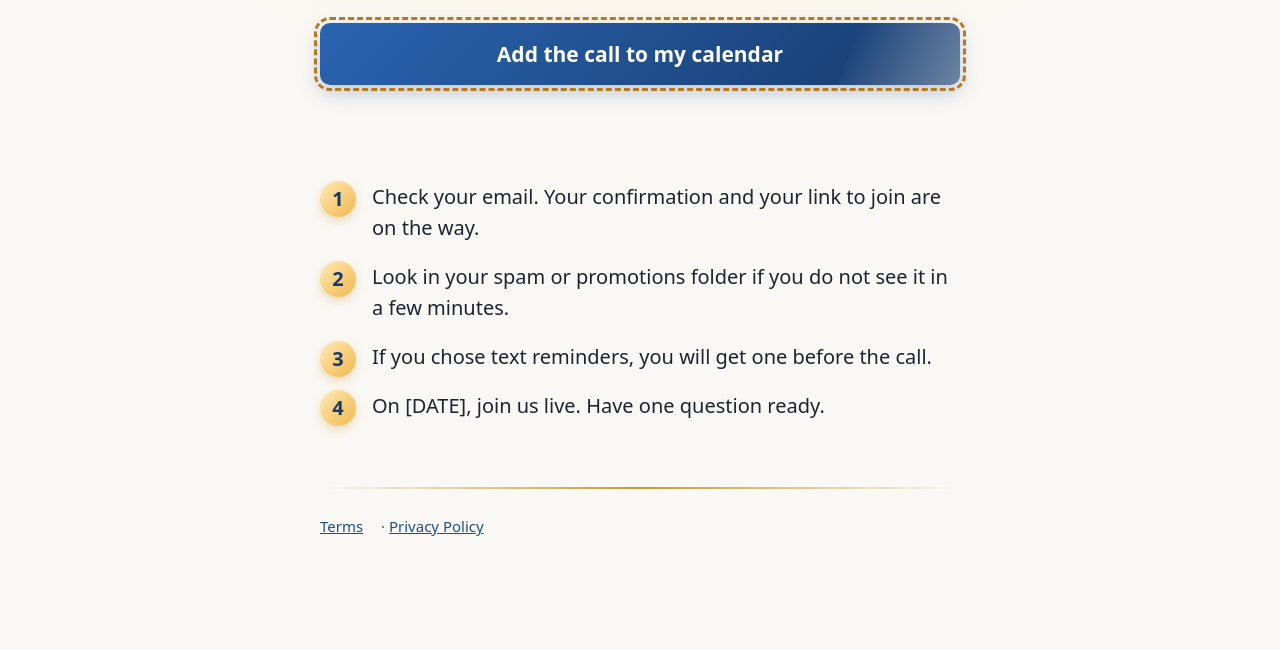
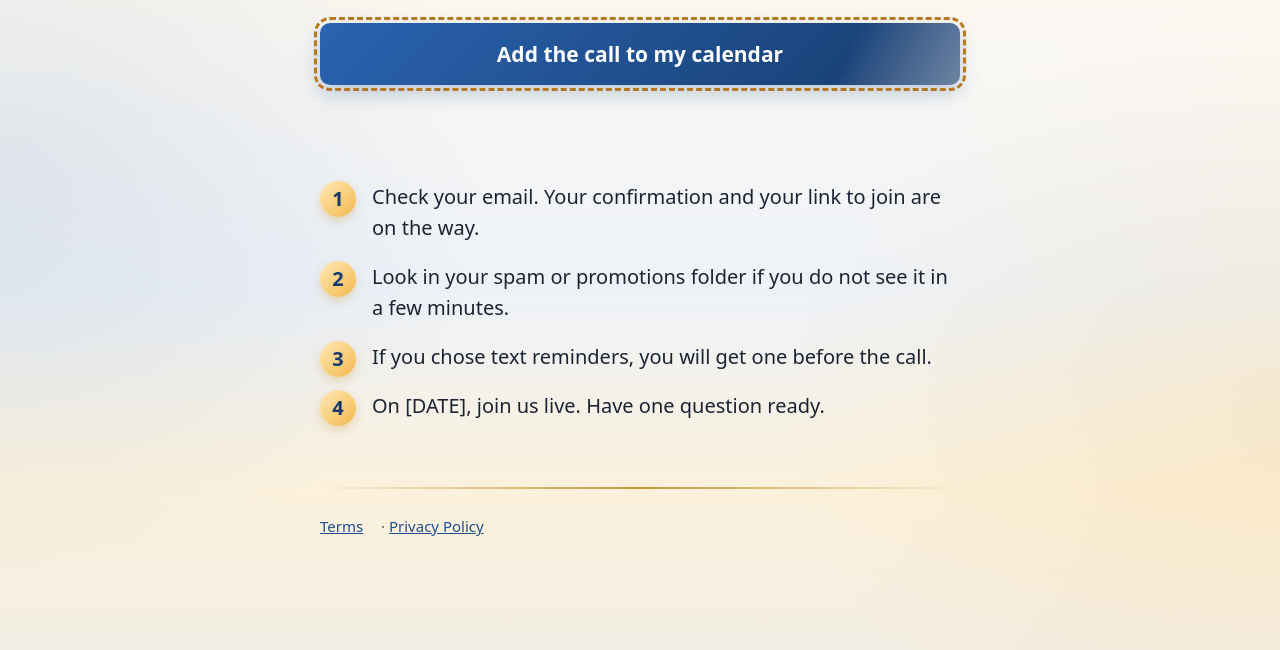
Before and after one commit to CriticalClientele/creator-brand-call, a plain HTML site: page thank-you.html in a window 1280 px wide. Shown: the part 150-800 px from the top of the page. Drawn offline with Linux system fonts and the light colour scheme.

Commit message:
Full-page background gradient
Co-Authored-By: Claude Opus 5.5 <noreply@anthropic.com>

```diff
--- a/styles.css
+++ b/styles.css
@@ -89,7 +89,13 @@ footer .small a{margin-right:14px}
 }
 html{scroll-behavior:smooth}
 body{overflow-x:hidden;
-  background:radial-gradient(900px 500px at 50% -120px,#FFF3D6 0%,rgba(255,243,214,0) 70%) no-repeat,var(--bg)}
+  min-height:100vh;
+  background:
+    radial-gradient(900px 500px at 50% -120px,#FFF3D6 0%,rgba(255,243,214,0) 70%) no-repeat,
+    radial-gradient(700px 600px at 0% 40%,rgba(31,78,140,.10) 0%,rgba(31,78,140,0) 70%) no-repeat,
+    radial-gradient(700px 600px at 100% 70%,rgba(242,184,75,.16) 0%,rgba(242,184,75,0) 70%) no-repeat,
+    linear-gradient(180deg,#FFF8EA 0%,#FAF8F4 25%,#EEF2F8 55%,#FBF1DC 80%,#F3EEE4 100%);
+  background-color:var(--bg)}
 
 /* buttons: gradient, shine sweep */
 .btn{position:relative;overflow:hidden;
```
